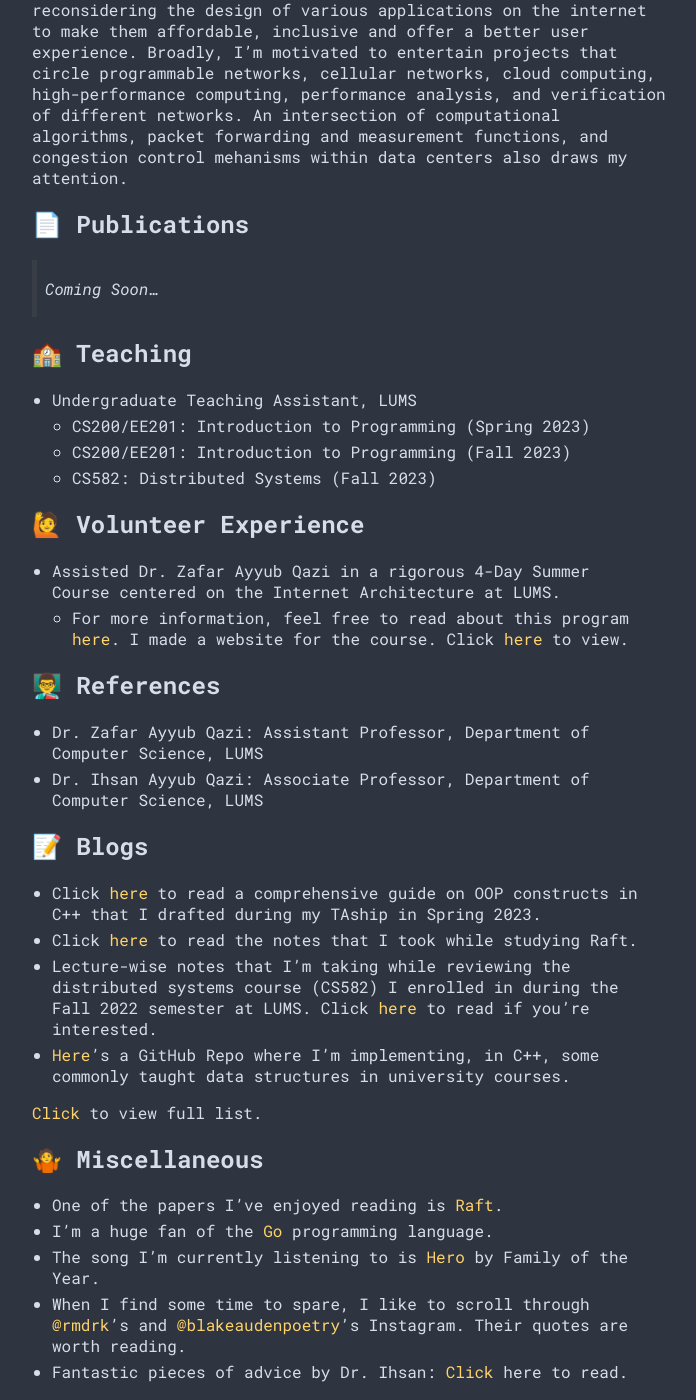
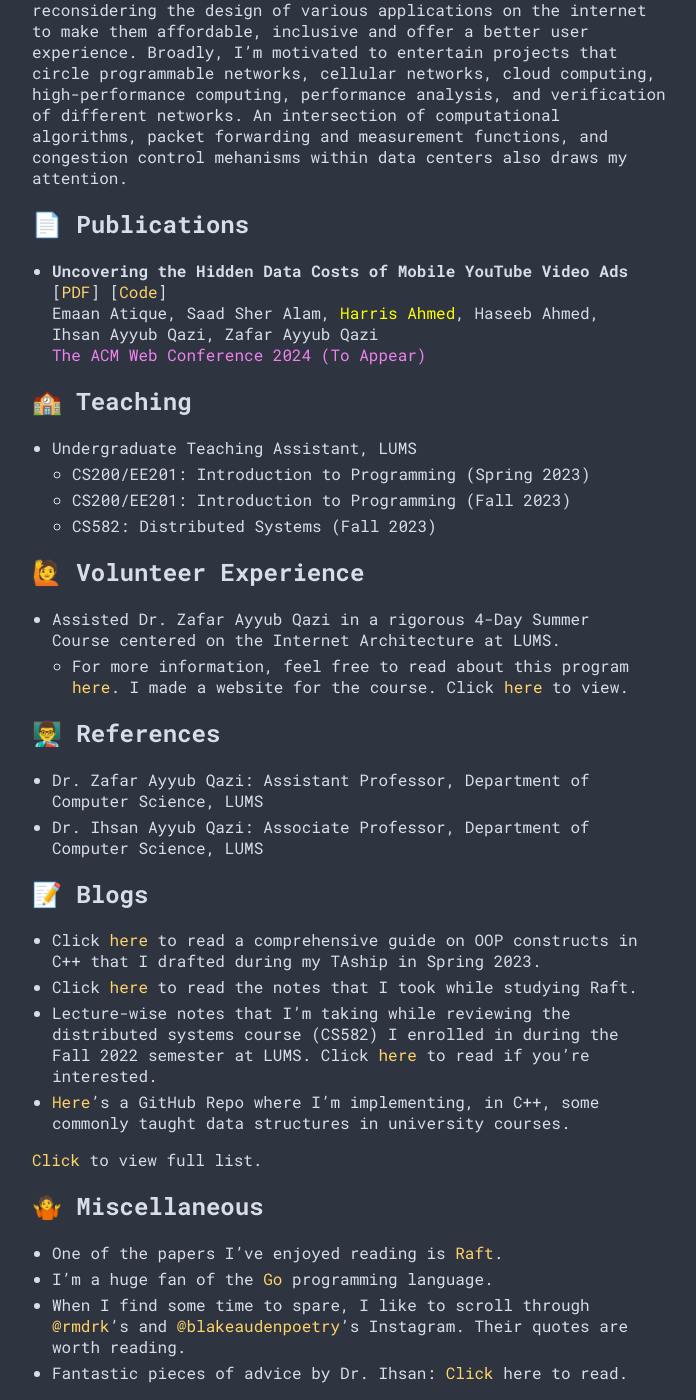
Before and after one commit to harris-ahmad/harris-ahmad.github.io, a Jekyll site: the page built from index.md, in a window 1280 px wide and 1400 px high, scrolled down 1012 px. Shown: the whole window, without its empty margins (288-984 px from the left). Built offline with Jekyll 4.4.1, drawn with Linux system fonts in a browser that asks for light colours.

Commit message:
added publication

```diff
--- a/index.md
+++ b/index.md
@@ -25,7 +25,10 @@ applications on the internet to make them affordable, inclusive and offer a bett
 
 <h2 id="📄-publications">📄 Publications</h2>
 
-> Coming Soon...
+* **Uncovering the Hidden Data Costs of Mobile YouTube Video Ads** [[PDF](https://harris-ahmad.github.io/)] [[Code](https://harris-ahmad.github.io/)] <br />
+Emaan Atique, Saad Sher Alam, <span style="color:yellow">Harris Ahmed</span>, Haseeb Ahmed, Ihsan Ayyub Qazi, Zafar Ayyub Qazi <br />
+<span style="color:violet">The ACM Web Conference 2024 (To Appear)</span>
+
 
 <h2 id="🏫-teaching">🏫 Teaching</h2>
 
@@ -57,7 +60,6 @@ applications on the internet to make them affordable, inclusive and offer a bett
 
 * One of the papers I've enjoyed reading is [Raft](https://raft.github.io/raft.pdf).
 * I'm a huge fan of the [Go](https://go.dev/) programming language.
-* The song I'm currently listening to is [Hero](https://www.youtube.com/watch?v=mYFaghHyMKc) by Family of the Year.
 * When I find some time to spare, I like to scroll through [@rmdrk](https://www.instagram.com/rmdrk/?hl=en)'s and [@blakeaudenpoetry](https://www.instagram.com/blakeaudenpoetry/?hl=en)'s Instagram. Their quotes are worth reading.
 * Fantastic pieces of advice by Dr. Ihsan: [Click](http://ihsan-qazi.blogspot.com/2010/08/few-pieces-of-advice-i-gave-to-my.html) here to read.
 
```
